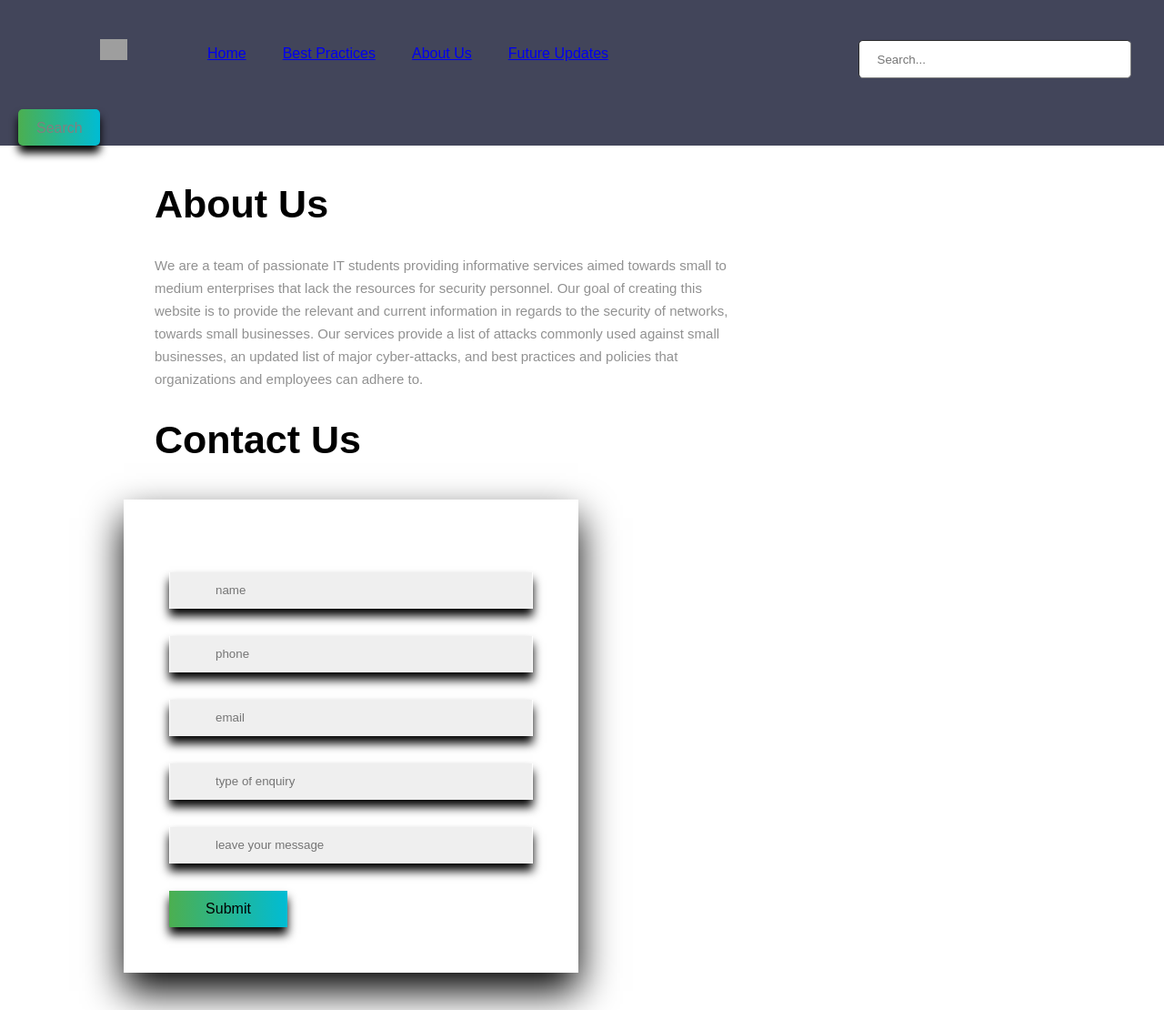
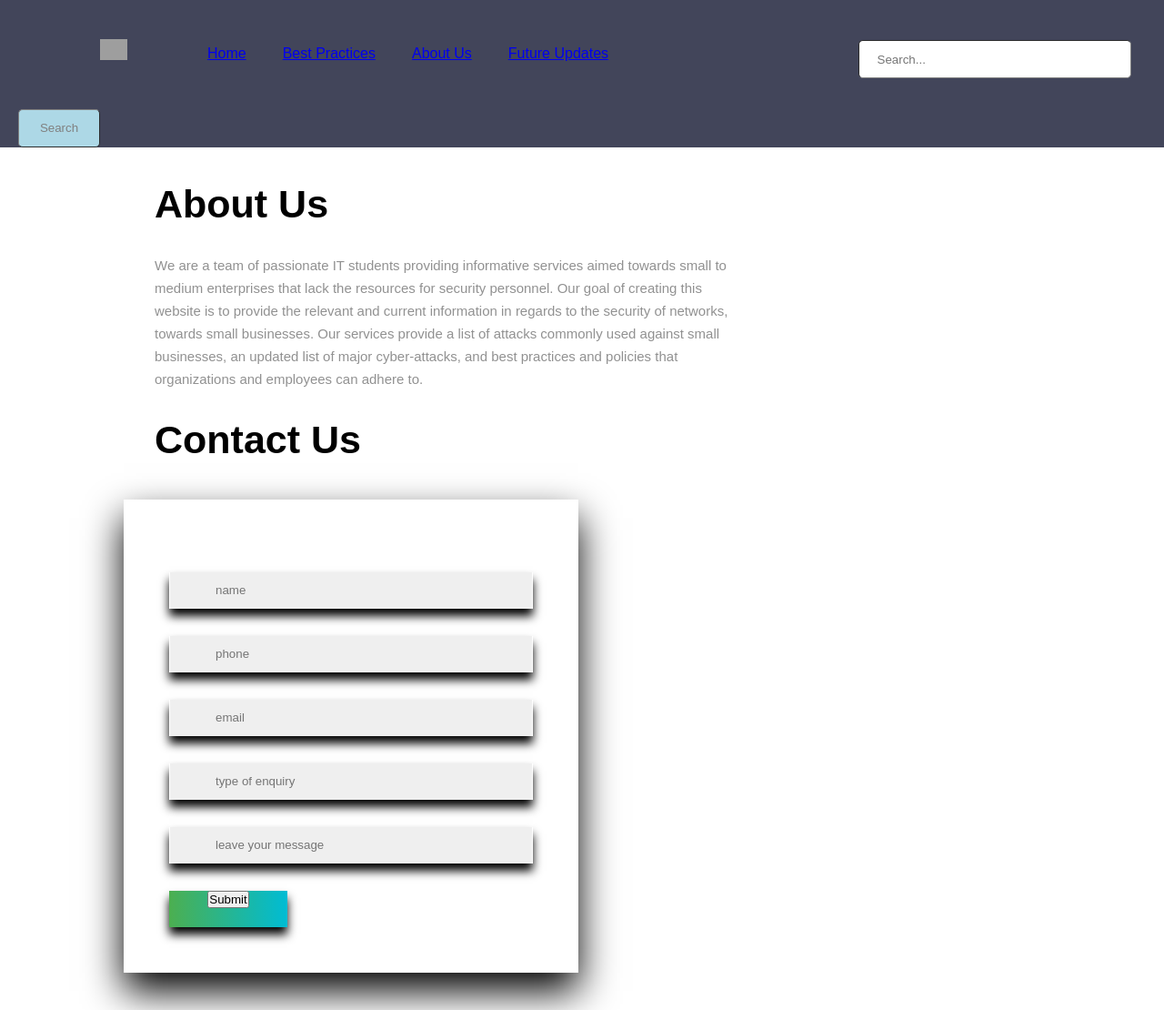
Before and after one commit to crescent0001/JL-Ted-SMEs-blog, a Django app: page /about.html in a window 1280 px wide. Shown: the whole page at 91% size. Run offline with Django 3.2, Linux system fonts and the light colour scheme; grey boxes are pictures that could not be loaded.

Commit message:
Changes in some buttons
changes in the buttons on about.html to fix the base.html's display problem

```diff
--- a/Demo Project/JannetLee/templates/about.html
+++ b/Demo Project/JannetLee/templates/about.html
@@ -102,7 +102,7 @@
       padding-left: 50px;
     }
 
-    button {
+    .form-button {
       width: 130px;
       height: 40px;
       margin-left: 10%;
@@ -146,7 +146,9 @@
           <div class="input-box">
             <input type="text" placeholder="leave your message" required />
           </div>
-          <button type="submit">Submit</button>
+          <div class="form-button">
+            <button type="submit">Submit</button>
+          </div>
         </form>
       </div>
     </div>
```
Also changed, not shown: Demo Project/JannetLee/migrations/0001_initial.py (deleted), Demo Project/JannetLee/migrations/0002_post_image.py (deleted), Demo Project/JannetLee/migrations/0003_category_post_category_alter_post_title.py (deleted), Demo Project/JannetLee/migrations/0004_post_post_date.py (deleted), Demo Project/JannetLee/migrations/0005_post_attack_year.py (deleted), Demo Project/JannetLee/migrations/0006_contact.py (deleted), Demo Project/JannetLee/migrations/0007_myuser_contact_type_of_enquiry_enquiry.py (deleted), Demo Project/JannetLee/migrations/0008_myuser_mobile_alter_contact_type_of_enquiry_and_more.py (deleted), Demo Project/JannetLee/migrations/0009_alter_post_category.py (deleted), Demo Project/JannetLee/migrations/0010_alter_post_category.py (deleted), Demo Project/JannetLee/migrations/0011_alter_post_attack_year.py (deleted), Demo Project/JannetLee/migrations/0012_alter_post_author_alter_post_category.py (deleted), Demo Project/JannetLee/migrations/__init__.py (deleted).
